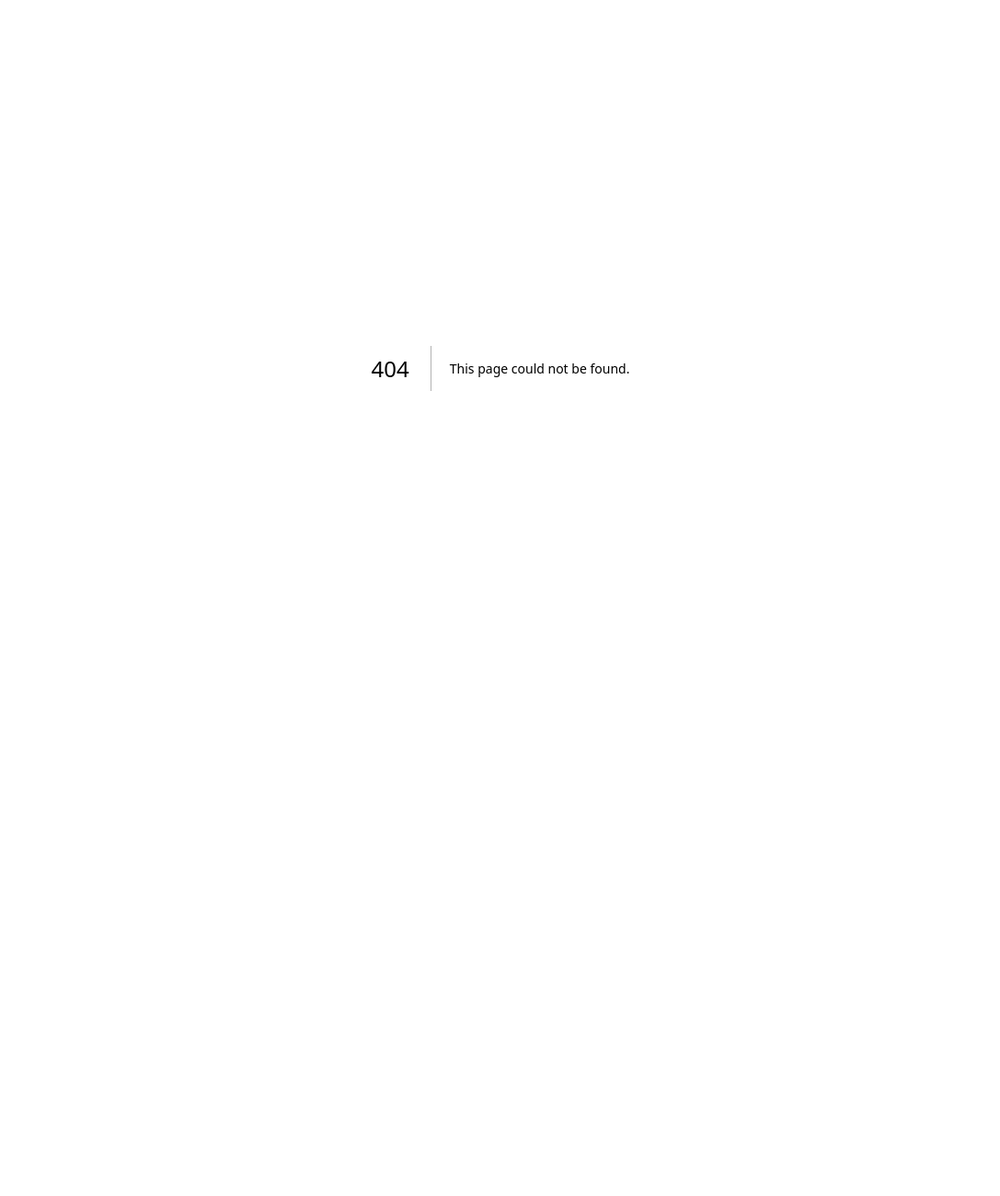
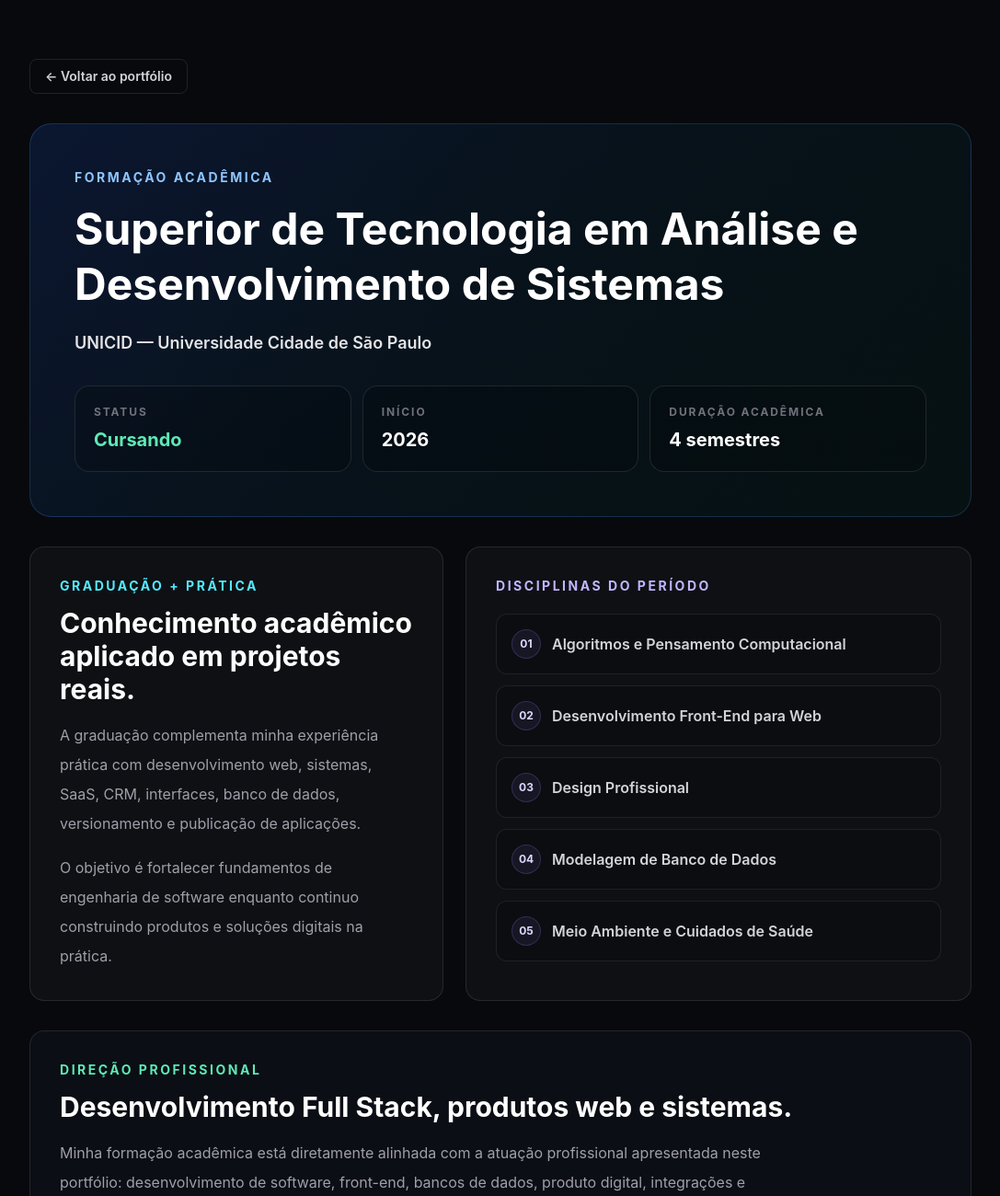
Before and after one commit to lucasnassuato2025-cloud/portfolio-lucas, a Next.js app: page /formacao in a window 1280 px wide. Before the commit this address had no page. Shown: the top 1300 px of the page at 92% size, without its empty margins (96-1183 px from the left). Before the commit the page ends 800 px from the top, so only its background shows below. Built offline with nearby package versions, Linux system fonts and the light colour scheme.

Commit message:
add academic education page

```diff
--- /dev/null
+++ b/app/formacao/page.tsx
@@ -0,0 +1,124 @@
+import type { Metadata } from 'next'
+
+export const metadata: Metadata = {
+  title: 'Formação Acadêmica | Análise e Desenvolvimento de Sistemas',
+  description:
+    'Formação acadêmica de Lucas Nassuato da Silva: Superior de Tecnologia em Análise e Desenvolvimento de Sistemas na UNICID, em andamento.',
+  alternates: {
+    canonical: '/formacao',
+  },
+}
+
+const subjects = [
+  'Algoritmos e Pensamento Computacional',
+  'Desenvolvimento Front-End para Web',
+  'Design Profissional',
+  'Modelagem de Banco de Dados',
+  'Meio Ambiente e Cuidados de Saúde',
+]
+
+export default function FormacaoPage() {
+  return (
+    <main className="min-h-screen bg-[#07090d] px-4 py-10 text-white sm:px-6 sm:py-16 lg:px-8">
+      <div className="mx-auto max-w-5xl">
+        <a
+          href="/"
+          className="inline-flex rounded-lg border border-white/10 px-4 py-2 text-sm font-semibold text-zinc-300 transition hover:bg-white/5 hover:text-white"
+        >
+          ← Voltar ao portfólio
+        </a>
+
+        <section className="mt-8 overflow-hidden rounded-3xl border border-blue-400/20 bg-[linear-gradient(135deg,rgba(37,99,235,0.16),rgba(14,165,233,0.06),rgba(16,185,129,0.05))] p-6 sm:p-10 lg:p-12">
+          <p className="text-sm font-bold uppercase tracking-[0.18em] text-blue-300">
+            Formação acadêmica
+          </p>
+          <h1 className="mt-4 max-w-4xl text-3xl font-bold leading-tight sm:text-5xl">
+            Superior de Tecnologia em Análise e Desenvolvimento de Sistemas
+          </h1>
+          <p className="mt-5 text-lg font-semibold text-zinc-200">
+            UNICID — Universidade Cidade de São Paulo
+          </p>
+
+          <div className="mt-8 grid gap-3 sm:grid-cols-3">
+            <div className="rounded-2xl border border-white/10 bg-black/20 p-5">
+              <p className="text-xs font-bold uppercase tracking-[0.16em] text-zinc-500">Status</p>
+              <p className="mt-2 text-xl font-bold text-emerald-300">Cursando</p>
+            </div>
+            <div className="rounded-2xl border border-white/10 bg-black/20 p-5">
+              <p className="text-xs font-bold uppercase tracking-[0.16em] text-zinc-500">Início</p>
+              <p className="mt-2 text-xl font-bold">2026</p>
+            </div>
+            <div className="rounded-2xl border border-white/10 bg-black/20 p-5">
+              <p className="text-xs font-bold uppercase tracking-[0.16em] text-zinc-500">Duração acadêmica</p>
+              <p className="mt-2 text-xl font-bold">4 semestres</p>
+            </div>
+          </div>
+        </section>
+
+        <section className="mt-8 grid gap-6 lg:grid-cols-[0.9fr_1.1fr]">
+          <article className="rounded-2xl border border-white/10 bg-white/[0.03] p-6 sm:p-8">
+            <p className="text-sm font-bold uppercase tracking-[0.18em] text-cyan-300">
+              Graduação + prática
+            </p>
+            <h2 className="mt-3 text-2xl font-bold sm:text-3xl">
+              Conhecimento acadêmico aplicado em projetos reais.
+            </h2>
+            <p className="mt-4 leading-8 text-zinc-400">
+              A graduação complementa minha experiência prática com desenvolvimento web, sistemas, SaaS, CRM, interfaces, banco de dados, versionamento e publicação de aplicações.
+            </p>
+            <p className="mt-4 leading-8 text-zinc-400">
+              O objetivo é fortalecer fundamentos de engenharia de software enquanto continuo construindo produtos e soluções digitais na prática.
+            </p>
+          </article>
+
+          <article className="rounded-2xl border border-white/10 bg-white/[0.03] p-6 sm:p-8">
+            <p className="text-sm font-bold uppercase tracking-[0.18em] text-violet-300">
+              Disciplinas do período
+            </p>
+            <div className="mt-5 grid gap-3">
+              {subjects.map((subject, index) => (
+                <div
+                  key={subject}
+                  className="flex items-start gap-3 rounded-xl border border-white/8 bg-black/15 p-4"
+                >
+                  <span className="flex h-8 w-8 shrink-0 items-center justify-center rounded-full border border-violet-400/20 bg-violet-400/[0.08] text-xs font-bold text-violet-200">
+                    {String(index + 1).padStart(2, '0')}
+                  </span>
+                  <p className="pt-1 text-sm font-semibold leading-6 text-zinc-300 sm:text-base">
+                    {subject}
+                  </p>
+                </div>
+              ))}
+            </div>
+          </article>
+        </section>
+
+        <section className="mt-8 rounded-2xl border border-white/10 bg-[#0b0e14] p-6 sm:p-8">
+          <p className="text-sm font-bold uppercase tracking-[0.18em] text-emerald-300">
+            Direção profissional
+          </p>
+          <h2 className="mt-3 text-2xl font-bold sm:text-3xl">
+            Desenvolvimento Full Stack, produtos web e sistemas.
+          </h2>
+          <p className="mt-4 max-w-3xl leading-8 text-zinc-400">
+            Minha formação acadêmica está diretamente alinhada com a atuação profissional apresentada neste portfólio: desenvolvimento de software, front-end, bancos de dados, produto digital, integrações e evolução de sistemas web.
+          </p>
+          <div className="mt-6 flex flex-col gap-3 sm:flex-row">
+            <a
+              href="/#cases"
+              className="inline-flex min-h-11 items-center justify-center rounded-lg bg-blue-500 px-5 py-3 text-sm font-bold transition hover:bg-blue-600"
+            >
+              Ver meus cases
+            </a>
+            <a
+              href="/#contact"
+              className="inline-flex min-h-11 items-center justify-center rounded-lg border border-white/15 px-5 py-3 text-sm font-semibold transition hover:bg-white/5"
+            >
+              Entrar em contato
+            </a>
+          </div>
+        </section>
+      </div>
+    </main>
+  )
+}
```
